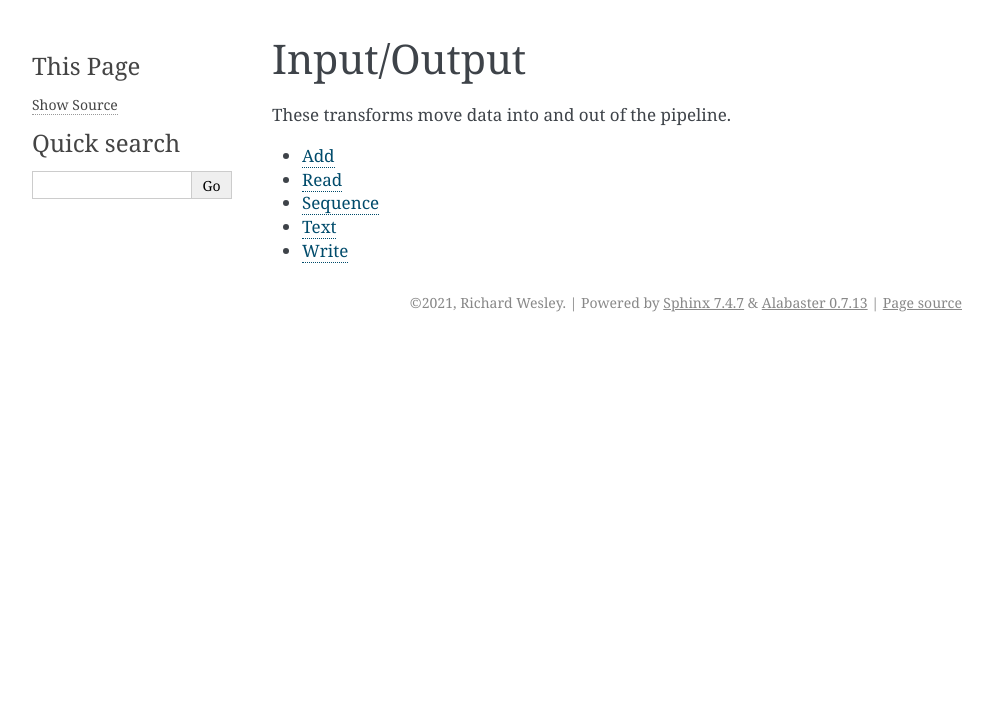
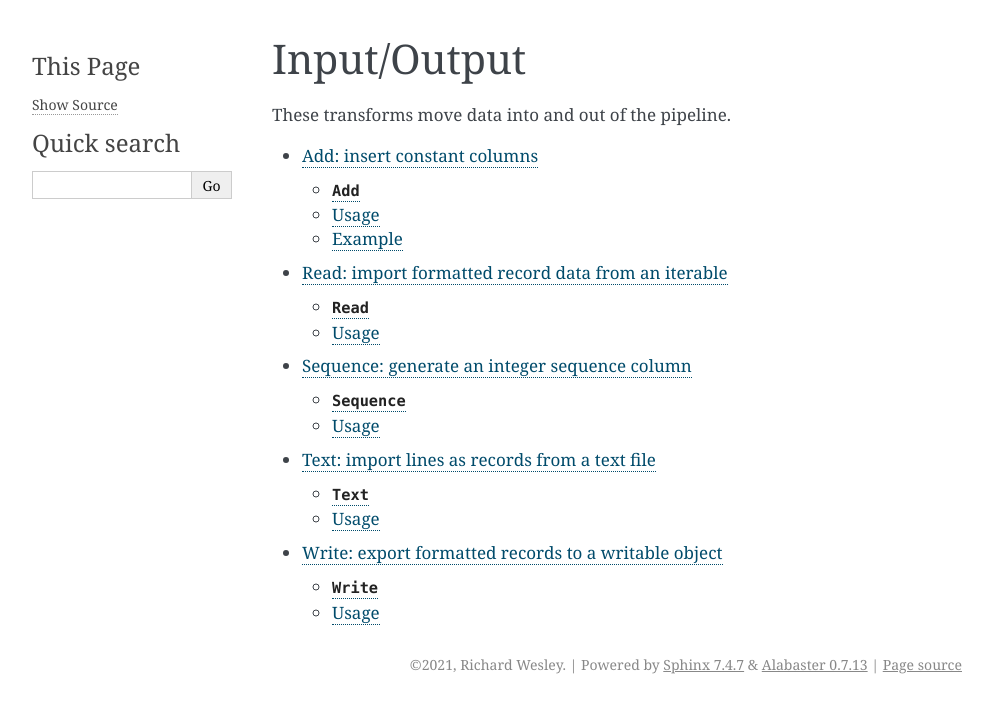
Before and after one commit to hawkfish/textform, a Sphinx documentation site: the page built from docs/transforms/input_family.rst, in a window 1280 px wide. Shown: the top 713 px of the page, without its empty margins (148-1141 px from the left). Built offline with Sphinx 7.4.7, drawn with Linux system fonts in a browser that asks for light colours.

```diff
--- a/docs/transforms/add.rst
+++ b/docs/transforms/add.rst
@@ -1,5 +1,5 @@
-Add
-===
+Add: insert constant columns
+============================
 
 .. py:currentmodule:: textform
 
--- a/docs/transforms/input_family.rst
+++ b/docs/transforms/input_family.rst
@@ -4,7 +4,7 @@ Input/Output
 These transforms move data into and out of the pipeline.
 
 .. toctree::
-   :maxdepth: 1
+   :maxdepth: 2
 
    add
    read
--- a/docs/transforms/read.rst
+++ b/docs/transforms/read.rst
@@ -1,5 +1,5 @@
-Read
-=====
+Read: import formatted record data from an iterable
+===================================================
 
 .. py:currentmodule:: textform
 
--- a/docs/transforms/sequence.rst
+++ b/docs/transforms/sequence.rst
@@ -1,5 +1,5 @@
-Sequence
-========
+Sequence: generate an integer sequence column
+=============================================
 
 .. py:currentmodule:: textform
 
--- a/docs/transforms/text.rst
+++ b/docs/transforms/text.rst
@@ -1,5 +1,5 @@
-Text
-=====
+Text: import lines as records from a text file
+==============================================
 
 .. py:currentmodule:: textform
 
--- a/docs/transforms/write.rst
+++ b/docs/transforms/write.rst
@@ -1,5 +1,5 @@
-Write
-=====
+Write: export formatted records to a writable object
+====================================================
 
 .. py:currentmodule:: textform
 
```
